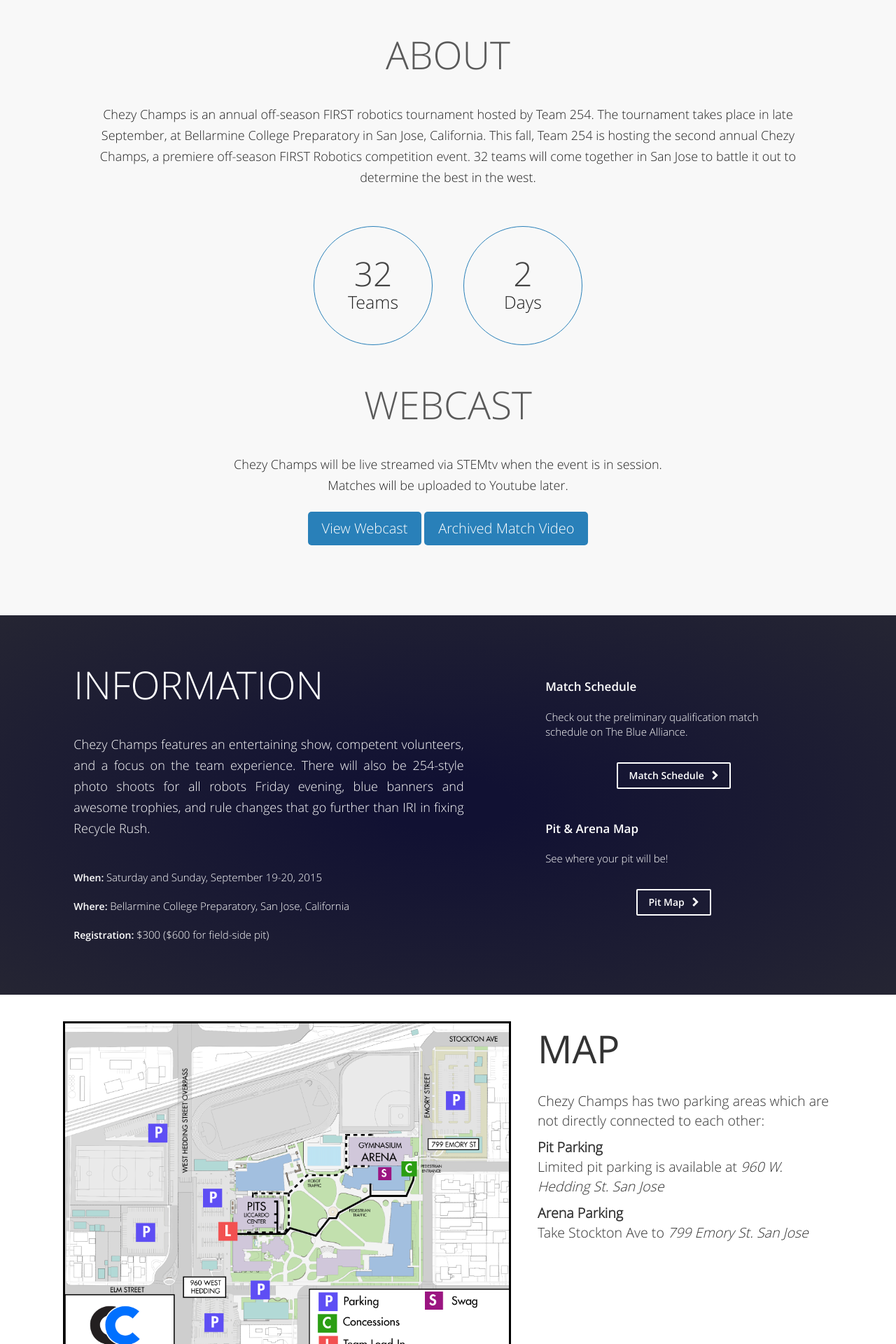
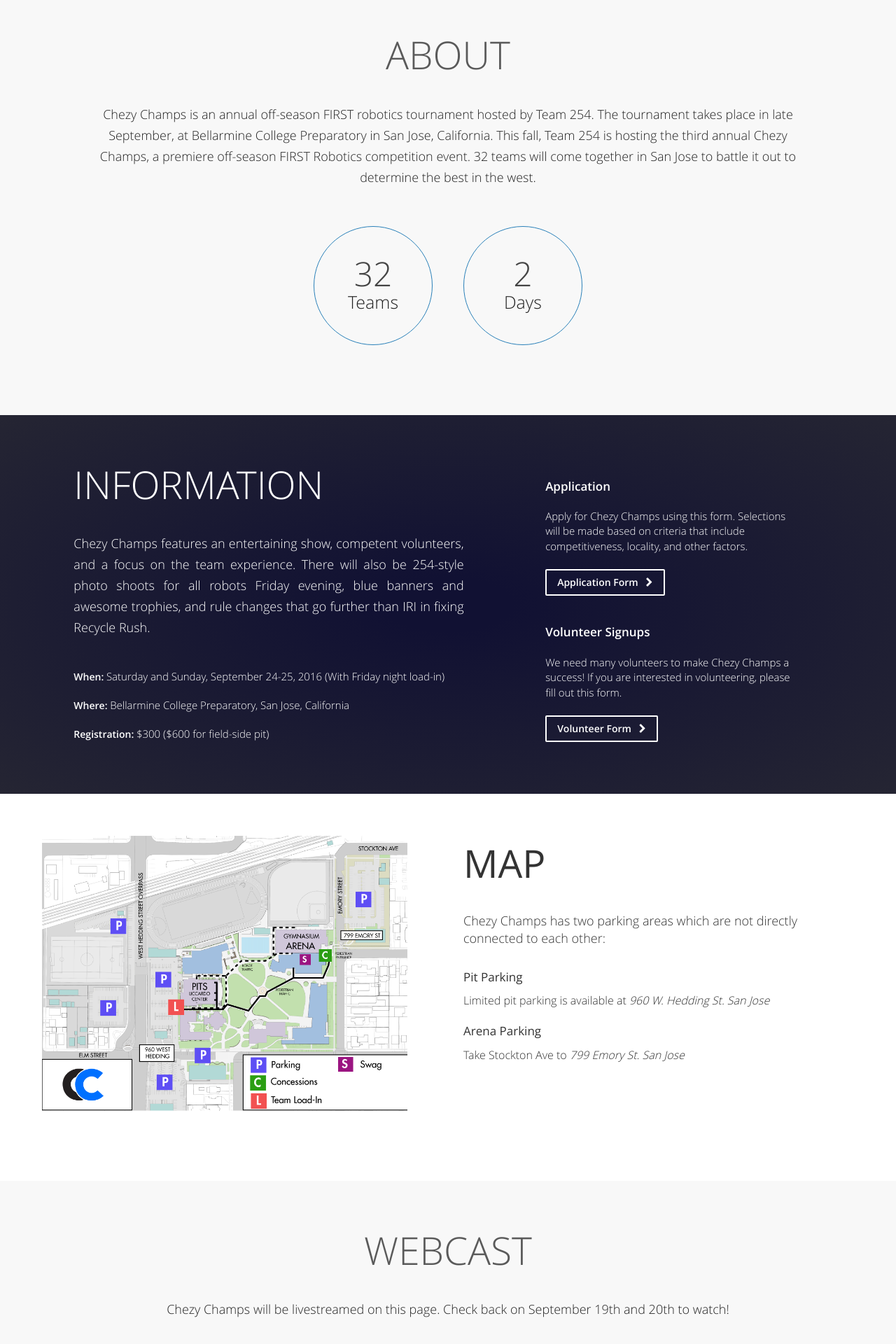
Before and after one commit to Team254/chezy-champs-website, a PHP site: page / in a window 1280 px wide. Shown: the part 601-2521 px from the top of the page at 70% size. Run offline with PHP 8.4, Linux system fonts and the light colour scheme; some libraries are stand-ins or nearby versions.

Commit message:
updated for 2016

```diff
--- a/files/home.css
+++ b/files/home.css
@@ -61,7 +61,7 @@
 }
 
 .header-img {
-	background-image: url(//media.team254.com/web/chezy-champs/header.jpg);
+	background-image: url(https://media.team254.com/web/chezy-champs/header.jpg);
 	background-size: cover;
   	-webkit-filter: blur(5px) brightness(70%);
     filter: blur(5px) brightness(70%);
@@ -94,9 +94,9 @@
 }
 
 .header-blurb {
-	margin-top: -185px;
+	margin-top: -180px;
     color: #fff;
-    font-size: 22px;
+    font-size: 28px;
     width: 100%;
     text-align: center;
     position: absolute;
@@ -140,7 +140,7 @@
 	width: 100%;
 	display: block;
 	margin-top: 2%;
-	text-align: center;
+	text-align: left;
 }
 
 .button {
@@ -263,17 +263,35 @@
 	font-weight: 300;
 }
 
+.map {
+	background-color: #fff;
+	width: 100%;
+	padding: 60px;
+	padding-bottom: 100px;
+}
+
 .map img {
-	border: 3px solid black;
-	margin: 3% 0 3% 7%;
-	width: 50%;
+	width: 45%;
 }
+
+.link-text.black {
+	color: #333;
+	font-size: 16px;
+	padding-top: 10px
+}
+
+.link-header.black {
+	font-weight: normal;
+	color: #333;
+}
+
+
 .map-blurb {
-	width: 33%;
+	width: 55%;
+	padding: 0 0 0 80px;
 	float: right;
-	margin: 3% 7% 3% 0;
 	font-family: 'Open Sans Light', sans-serif;
-	font-size: 1.4em;
+	font-size: 18px;
 }
 .map-header {
     font-size: 55px;
@@ -281,7 +299,7 @@
 	font-family: 'Open Sans', sans-serif;
 	font-weight: 300;
 	text-align: left;
-	margin-bottom: 5%;
+	padding-bottom: 30px;
 }
 
 .button-inverted {
@@ -298,7 +316,7 @@
 	border-style: solid;
 	border-color: #fff;
 	border-width: 2px;
-	margin: 25px 0;
+	margin: 15px 0 20px 0;
 	transition: background-color 0.25s, color 0.25s;
 }
 
@@ -327,6 +345,10 @@
 	width: 100%;
 	padding: 60px;
 	padding-bottom: 100px;
+}
+
+.white {
+	background-color: #fff;
 }
 
 .webcast-header {
@@ -551,7 +573,7 @@ a:focus, a:hover {
 	width: 104%;
 	margin-left: -2%;
 	margin-top: -5px;
-	background-image: url(//media.team254.com/web/chezy-champs/sponsors.jpg);
+	background-image: url(https://media.team254.com/web/chezy-champs/sponsors.jpg);
 	background-size: 110% auto;
 	height: 500px;
 	background-position: 0 -120px;
@@ -593,7 +615,7 @@ a:focus, a:hover {
 	overflow: hidden;
 	margin-left: 0%;
 	height: 300px;
-	border-bottom: 3px solid #bbb;
+	/*border-bottom: 3px solid #bbb;*/
 }
 
 .sponsor-row.shorter {
--- a/index.html
+++ b/index.html
@@ -3,7 +3,7 @@
 <html lang="en">
 <head>
 	<title>Chezy Champs</title>
-	<link href='//fonts.googleapis.com/css?family=Open+Sans:600,500,400,300' rel='stylesheet' type='text/css'>
+	<link href='https://fonts.googleapis.com/css?family=Open+Sans:600,500,400,300' rel='stylesheet' type='text/css'>
 	<link rel="stylesheet" href="https://maxcdn.bootstrapcdn.com/bootstrap/3.3.4/css/bootstrap.min.css">
 	<link rel="shortcut icon" href="files/favicon.ico" type="image/x-icon" />
 	<link rel="stylesheet" type="text/css" href="files/home.css">
@@ -93,6 +93,7 @@
 				$('#nav-sponsors').removeClass('active');
 				$('#nav-webcast').removeClass('active');
 				$('#nav-schedule').removeClass('active');
+				$('#nav-map').removeClass('active');
 			}
 
 			if(isScrolledIntoView(".about-text")) {
@@ -103,6 +104,7 @@
 				$('#nav-sponsors').removeClass('active');
 				$('#nav-webcast').removeClass('active');
 				$('#nav-schedule').removeClass('active');
+				$('#nav-map').removeClass('active');
 			}
 
 			if(isScrolledIntoView(".info-text")) {
@@ -113,6 +115,7 @@
 				$('#nav-sponsors').removeClass('active');
 				$('#nav-webcast').removeClass('active');
 				$('#nav-schedule').removeClass('active');
+				$('#nav-map').removeClass('active');
 			}
 
 			// if(isScrolledIntoView(".schedule-text")) {
@@ -123,6 +126,7 @@
 			// 	$('#nav-about').removeClass('active');
 			// 	$('#nav-sponsors').removeClass('active');
 			// 	$('#nav-webcast').removeClass('active');
+			//	$('#nav-map').removeClass('active');
 			// }
 
 			// if(isScrolledIntoView(".rules-header")) {
@@ -131,29 +135,43 @@
 			// 	$('#nav-home').removeClass('active');
 			// 	$('#nav-about').removeClass('active');
 			// 	$('#nav-sponsors').removeClass('active');
+			//	$('#nav-map').removeClass('active');
 			// 	$('#nav-webcast').removeClass('active');
 			// 	$('#nav-schedule').removeClass('active');
 			// }
 
-			if(isScrolledIntoView(".sponsor-text")) {
+			// if(isScrolledIntoView(".sponsor-text")) {
+			// 	$('#nav-rules').removeClass('active');
+			// 	$('#nav-sponsors').addClass('active');
+			// 	$('#nav-home').removeClass('active');
+			// 	$('#nav-info').removeClass('active');
+			// 	$('#nav-about').removeClass('active');
+			// 	$('#nav-webcast').removeClass('active');
+			//	$('#nav-map').removeClass('active');
+			// 	$('#nav-schedule').removeClass('active');
+			// }
+
+			if(isScrolledIntoView(".map-text")) {
 				$('#nav-rules').removeClass('active');
-				$('#nav-sponsors').addClass('active');
+				$('#nav-sponsors').removeClass('active');
 				$('#nav-home').removeClass('active');
 				$('#nav-info').removeClass('active');
 				$('#nav-about').removeClass('active');
 				$('#nav-webcast').removeClass('active');
 				$('#nav-schedule').removeClass('active');
+				$('#nav-map').addClass('active');
 			}
 
-			// if(isScrolledIntoView(".webcast-text")) {
-			// 	$('#nav-rules').removeClass('active');
-			// 	$('#nav-sponsors').removeClass('active');
-			// 	$('#nav-home').removeClass('active');
-			// 	$('#nav-info').removeClass('active');
-			// 	$('#nav-about').removeClass('active');
-			// 	$('#nav-webcast').addClass('active');
-			// 	$('#nav-schedule').removeClass('active');
-			// }
+			if(isScrolledIntoView(".webcast-text")) {
+				$('#nav-rules').removeClass('active');
+				$('#nav-sponsors').removeClass('active');
+				$('#nav-home').removeClass('active');
+				$('#nav-info').removeClass('active');
+				$('#nav-about').removeClass('active');
+				$('#nav-webcast').addClass('active');
+				$('#nav-map').removeClass('active');
+				$('#nav-schedule').removeClass('active');
+			}
 
 			if(window.mobileAndTabletcheck) {
 
@@ -192,7 +210,7 @@
 		        <span class="icon-bar"></span>
 		      </button>
 		      <a class="navbar-brand" href="#">
-		        <img src="//media.team254.com/web/chezy-champs/chezy-logo.svg" height="60px">
+		        <img src="https://media.team254.com/web/chezy-champs/chezy-logo.svg" height="60px">
 		      </a>
 		    </div>
 
@@ -202,10 +220,11 @@
 		      	<li id="nav-home"><a href="#home">HOME</a></li>
 		        <li id="nav-about"><a href="#about">ABOUT</a></li>
 		        <li id="nav-info"><a href="#info">INFORMATION</a></li>
+		        <li id="nav-map"><a href="#map">MAP</a></li>
 		        <!-- <li id="nav-schedule"><a href="#schedule">SCHEDULE</a></li> -->
 		        <!-- <li id="nav-rules"><a href="#rules">RULE CHANGES</a></li> -->
-		        <li id="nav-sponsors"><a href="#sponsors">SPONSORS</a></li>
-		        <!--<li id="nav-sponsors"><a href="https://www.thebluealliance.com/gameday#layout=0&view_0=2015cc-1" target="_blank">WEBCAST &nbsp; <i class="fa fa-external-link"></i></a></li>-->
+		        <!-- <li id="nav-sponsors"><a href="#sponsors">SPONSORS</a></li> -->
+		        <li id="nav-webcast"><a href="#webcast">WEBCAST</a></li>
 		      </ul>
 		    </div><!-- /.navbar-collapse -->
 		  </div><!-- /.container-fluid -->
@@ -227,7 +246,7 @@
 		<div class="about">
 			<div class="about-header">ABOUT</div>
 			<div class="about-text">
-				Chezy Champs is an annual off-season FIRST robotics tournament hosted by Team 254. The tournament takes place in late September, at Bellarmine College Preparatory in San Jose, California.  This fall, Team 254 is hosting the second annual Chezy Champs, a premiere off-season FIRST Robotics competition event. 32 teams will come together in San Jose to battle it out to determine the best in the west.
+				Chezy Champs is an annual off-season FIRST robotics tournament hosted by Team 254. The tournament takes place in late September, at Bellarmine College Preparatory in San Jose, California.  This fall, Team 254 is hosting the third annual Chezy Champs, a premiere off-season FIRST Robotics competition event. 32 teams will come together in San Jose to battle it out to determine the best in the west.
 			</div>
 			<!-- <div class="social-container" style="padding-top: 40px;">
 				<img src="files/swoosh.png" width="200px;">
@@ -235,14 +254,6 @@
 			<div class="badge-container">
 				<div class="badge-icon"><p class="number">32</p><p class="text">Teams</p></div>
 				<div class="badge-icon"><p class="number">2</p><p class="text">Days</p></div>
-			</div>
-			<div class="about-header webcast-type">WEBCAST</div>
-			<div class="about-text">
-				Chezy Champs will be live streamed via STEMtv when the event is in session. <br />Matches will be uploaded to Youtube later.
-			</div>
-			<div class="button-container">
-				<a href="https://www.thebluealliance.com/gameday#layout=0&view_0=2015cc-1" target=_blank><div class="button">View Webcast</div></a>
-				<a href="https://www.youtube.com/channel/UCKqzB6PVkWvtrGUWl0nv4gQ" target=_blank><div class="button" target=_blank>Archived Match Video</div></a>
 			</div>
 		</div>
 
@@ -252,7 +263,7 @@
 				<div class="info-header">INFORMATION</div>
 				<div class="info-text">
 					Chezy Champs features an entertaining show, competent volunteers, and a focus on the team experience.  There will also be 254-style photo shoots for all robots Friday evening, blue banners and awesome trophies, and rule changes that go further than IRI in fixing Recycle Rush.
-					<p class="thin-text" style="padding-top: 40px;"><span class="bold-text">When: </span>Saturday and Sunday, September 19-20, 2015</p>
+					<p class="thin-text" style="padding-top: 40px;"><span class="bold-text">When: </span>Saturday and Sunday, September 24-25, 2016 (With Friday night load-in)</p>
 					<p class="thin-text"><span class="bold-text">Where: </span>Bellarmine College Preparatory, San Jose, California</p>
 					<p class="thin-text"><span class="bold-text">Registration: </span>$300 ($600 for field-side pit)</p>
 					<!-- <p class="thin-text"><span class="bold-text">Capacity: </span>38 teams</p> -->
@@ -261,24 +272,24 @@
 			</div>
 			<div class="link-container">
 				<div class="link" style="border-bottom-style:none">
-					<div class="link-header">Match Schedule</div>
-					<div class="link-text">Check out the preliminary qualification match schedule on The Blue Alliance.</div>
-					<a href="https://www.thebluealliance.com/event/2015cc">
+					<div class="link-header">Application</div>
+					<div class="link-text">Apply for Chezy Champs using this form.  Selections will be made based on criteria that include competitiveness, locality, and other factors.</div>
+					<a href="https://docs.google.com/forms/d/183FspHWlWEZtF8WEjaWPsciKbEDlq-BO4YQ2YOFEz0o/viewform">
 						<div class="button-container">
 							<div class="button-inverted">
-								Match Schedule &nbsp;
+								Application Form &nbsp;
 								<i class="fa fa-chevron-right"></i>
 							</div>
 						</div>
 					</a>
 				</div>
 				<div class="link" style="border-bottom-style:none">
-					<div class="link-header">Pit &amp; Arena Map</div>
-					<div class="link-text">See where your pit will be!</div>
-					<a href="files/pit_map.pdf" target="_blank">
+					<div class="link-header">Volunteer Signups</div>
+					<div class="link-text">We need many volunteers to make Chezy Champs a success! If you are interested in volunteering, please fill out this form.</div>
+					<a href="https://docs.google.com/forms/d/1EjMUl-NfPnxntEaLV7Zr5T8qUBxAlQj09cvFXSCEqBM/viewform">
 						<div class="button-container">
 							<div class="button-inverted">
-								Pit Map &nbsp;
+								Volunteer Form &nbsp;
 								<i class="fa fa-chevron-right"></i>
 							</div>
 						</div>
@@ -287,17 +298,20 @@
 			</div>
 		</div>
 
+		<div class="placeholder" id="map"></div>
 		<div class="map">
 			<a href="files/CampusMap3.pdf" target=_blank><img src="files/CampusMap3.png"></a>
 			<div class="map-blurb">
 				<div class="map-header">MAP</div>
-				<p>Chezy Champs has two parking areas which are not directly connected to each other:</p>
-				<p><b>Pit Parking</b><br />Limited pit parking is available at <em>960 W. Hedding St. San Jose</em></p>
-				<p><b>Arena Parking</b><br />Take Stockton Ave to <em>799 Emory St. San Jose</em></p>
+				<p class="map-text">Chezy Champs has two parking areas which are not directly connected to each other:</p>
+				<div class="link-header black">Pit Parking</div>
+				<div class="link-text black">Limited pit parking is available at <em>960 W. Hedding St. San Jose</em></div>
+				<div class="link-header black">Arena Parking</div>
+				<div class="link-text black">Take Stockton Ave to <em>799 Emory St. San Jose</em></div>
 			</div>
 		</div>
 
-		<div class="placeholder" id="schedule"></div>
+		<!-- <div class="placeholder" id="schedule"></div>
 		<div class="schedule-container">
 			<div class="schedule">
 				<div class="schedule-header">SCHEDULE</div>
@@ -391,15 +405,14 @@
 					</tr>
 				</table>
 			</div>
-		</div>
+		</div> -->
 
-		<div class="placeholder" id="rules"></div>
+		<!-- <div class="placeholder" id="rules"></div>
 		<div class="webcast">
 			<div class="rules-header">RULES</div>
-			<!-- <iframe name="stack" src="http://www.twitch.tv/gamesense/embed" frameborder="0" scrolling="no" height="500" width="100%"></iframe> -->
 			<div class="rule-container">
 				<div class="deadlift">
-					<img src="//media.team254.com/web/chezy-champs/Deadlift1.png">
+					<img src="https://media.team254.com/web/chezy-champs/Deadlift1.png">
 					<p>
 						Chezy Champs will feature 13 rule changes that go farther than IRI in fixing Recycle Rush.
 					</p>
@@ -431,166 +444,12 @@
 
 			</div>
 
-			<!-- <div id="myCarousel" class="carousel slide" data-ride="carousel">
+		</div> -->
 
-			  <ol class="carousel-indicators">
-			    <li data-target="#myCarousel" data-slide-to="0" class="active"></li>
-			    <li data-target="#myCarousel" data-slide-to="1"></li>
-			    <li data-target="#myCarousel" data-slide-to="2"></li>
-			    <li data-target="#myCarousel" data-slide-to="3"></li>
-			    <li data-target="#myCarousel" data-slide-to="4"></li>
-			  </ol>
-
-			  <div class="carousel-inner" role="listbox">
-			    <div class="item active">
-			      <img src="files/carousel1.jpg" alt="Chania">
-			    </div>
-
-			    <div class="item">
-			      <img src="files/carousel2.jpg" alt="Chania">
-			    </div>
-
-			    <div class="item">
-			      <img src="files/carousel3.jpg" alt="Flower">
-			    </div>
-
-			    <div class="item">
-			      <img src="files/carousel4.jpg" alt="Flower">
-			    </div>
-
-			    <div class="item">
-			      <img src="files/carousel5.jpg" alt="Flower">
-			    </div>
-
-			  </div>
-
-			  <div class="left carousel-control" href="#myCarousel" role="button" data-slide="prev">
-			    <img src="files/left.png" style="vertical-align: middle;">
-			    <span class="sr-only">Previous</span>
-			  </div>
-			  <div class="right carousel-control" href="#myCarousel" role="button" data-slide="next">
-			    <img src="files/right.png" style="vertical-align: middle;">
-			    <span class="sr-only">Next</span>
-			  </div>
-			</div> -->
-
-		</div>
-
-		<div class="placeholder" id="sponsors"></div>
-		<div class="sponsor-container">
-			<div class="sponsor-img-container">
-				<div class="sponsor-img"></div>
-			</div>
-
-			<div class="sponsor-header">SPONSORS</div>
-			<div class="sponsor-text" style="display:inline-block!important"><i>The Chezy Champs planning committee would like to sincerely thank all of the following sponsors for making this event possible.</i></div>
-
-			<div class="sponsor-row">
-				<div class="sponsor-column for-sponsor-picture">
-					<img src="files/sponsors/vexpro.png" width="80%">
-				</div>
-				<div class="sponsor-column">
-					<p class="sponsor-title">VEX PRO</p>
-					<p class="sponsor-blurb">VEX Pro produces battle-tested robotics components to allow any team to compete with the pros. VEX Pro has generously provided sponsorship for Chezy Champs since its inaugural year. Without them, this event would not be possible.</p>
-					<div class="social-container">
-						<a class="button" href="http://www.vexpro.com">
-							VISIT SITE &nbsp;
-							<i class="fa fa-angle-right" ></i>
-						</a>
-					</div>
-				</div>
-			</div>
-
-			<div class="sponsor-row">
-				<div class="sponsor-column">
-					<a href="http://robotics.nasa.gov" target="_blank">
-						<div class="sponsor-logos">
-							<img src="files/sponsors/nasa.png" width="70%">
-						</div>
-					</a>
-				</div>
-				<div class="sponsor-column">
-					<a href="http://stemtv.io/" target="_blank">
-						<div class="sponsor-logos">
-							<img src="files/sponsors/stemtv.png" style="padding-top: 10%" width="110%">
-						</div>
-					</a>
-				</div>
-			</div>
-
-			<div class="sponsor-row shorter">
-				<div class="sponsor-column">
-					<a href="http://robotics.nasa.gov" target="_blank">
-						<div class="sponsor-logos">
-							<img src="files/sponsors/4d.png" width="100%">
-						</div>
-					</a>
-				</div>
-				<div class="sponsor-column">
-					<a href="http://stemtv.io/" target="_blank">
-						<div class="sponsor-logos">
-							<img src="files/sponsors/qualcomm.png" width="100%">
-						</div>
-					</a>
-				</div>
-			</div>
-
-			<div class="sponsor-row shorter">
-				<div class="sponsor-column">
-					<p class="sponsor-title">The Magarelli Family</p>
-					<p class="sponsor-title">The Jiminez Family</p>
-				</div>
-				<div class="sponsor-column">
-					<p class="sponsor-title">World Metal Finishing</p>
-					<p class="sponsor-title"><a href="http://www.cisco.com" target=_blank>Cisco</a></p>
-				</div>
-			</div>
-
-			<!-- <div class="sponsor-row">
-				<div class="sponsor-column for-sponsor-picture">
-					<img src="http://www.infiniteunknown.net/wp-content/uploads/2010/02/bae-systems.jpg" width="100%">
-				</div>
-				<div class="sponsor-column">
-					<div class="sponsor-logos">
-						<img src="http://www.corporatewatch.org.uk/sites/default/files/BAE-logo.jpg" width="100%">
-					</div>
-					<p class="sponsor-title">SPONSOR TITLE</p>
-					<p class="sponsor-blurb">Lorem ipsum dolor sit amet, consectetur adipiscing elit. Duis laoreet varius mi, at ultrices sem condimentum in. Donec fermentum lorem sit amet nunc posuere, eu aliquet tortor interdum.</p>
-					<div class="social-container">
-						<div class="button-border">
-							VISIT SITE &nbsp;
-							<i class="fa fa-angle-right" ></i>
-						</div>
-					</div>
-				</div>
-			</div> -->
-
-			<!-- <div class="sponsor-row taller">
-				<div class="sponsor-column">
-					<div class="sponsor-logos">
-						<img src="http://www.socalgreenrealestateblog.com/wp-content/uploads/2015/03/NASA-logo.png" width="40%">
-					</div>
-					<p class="sponsor-title">SPONSOR TITLE</p>
-					<p class="sponsor-blurb">Lorem ipsum dolor sit amet, consectetur adipiscing elit. Duis laoreet varius mi, at ultrices sem condimentum in. Donec fermentum lorem sit amet nunc posuere, eu aliquet tortor interdum.</p>
-					<div class="social-container">
-						<div class="button-border">
-							VISIT SITE &nbsp;
-							<i class="fa fa-angle-right"></i>
-						</div>
-					</div>
-				</div>
-				<div class="sponsor-column for-sponsor-picture">
-					<img src="http://farm5.static.flickr.com/4131/5197443918_dfc0ec94b3_b.jpg" width="120%">
-				</div>
-			</div> -->
-
-		</div>
-
-
-		<!-- <div class="placeholder" id="webcast"></div>
+		<div class="placeholder" id="webcast"></div>
 		<div class="webcast">
 			<div class="webcast-header">WEBCAST</div>
-			<iframe name="stack" src="http://www.twitch.tv/gamesense/embed" frameborder="0" scrolling="no" height="500" width="100%"></iframe>
+			<!-- <iframe name="stack" src="http://www.twitch.tv/gamesense/embed" frameborder="0" scrolling="no" height="500" width="100%"></iframe> -->
 			<div class="webcast-text">
 				Chezy Champs will be livestreamed on this page.  Check back on September 19th and 20th to watch!
 			</div>
@@ -599,7 +458,7 @@
 
 			<script type="text/javascript">
 				// set the date we're counting down to
-				var target_date = new Date("Sep 19, 2015").getTime();
+				var target_date = new Date("Sep 24, 2016").getTime();
 
 				// variables for time units
 				var days, hours, minutes, seconds;
@@ -632,23 +491,77 @@
 
 
 			</script>
-		</div>  -->
+		</div>
+
+		<!-- <div class="placeholder" id="sponsors"></div>
+		<div class="sponsor-container">
+			<div class="sponsor-img-container">
+				<div class="sponsor-img"></div>
+			</div>
+
+			<div class="sponsor-header">SPONSORS</div>
+			<div class="sponsor-text" style="display:inline-block!important"><i>The Chezy Champs planning committee would like to sincerely thank all of the following sponsors for making this event possible.</i></div>
+
+
+
+			<div class="sponsor-row taller">
+				<div class="sponsor-column for-sponsor-picture">
+					<img src="http://www.infiniteunknown.net/wp-content/uploads/2010/02/bae-systems.jpg" width="100%">
+				</div>
+				<div class="sponsor-column">
+					<div class="sponsor-logos">
+						<img src="http://www.corporatewatch.org.uk/sites/default/files/BAE-logo.jpg" width="100%">
+					</div>
+					<p class="sponsor-title">SPONSOR TITLE</p>
+					<p class="sponsor-blurb">Lorem ipsum dolor sit amet, consectetur adipiscing elit. Duis laoreet varius mi, at ultrices sem condimentum in. Donec fermentum lorem sit amet nunc posuere, eu aliquet tortor interdum.</p>
+					<div class="social-container">
+						<div class="button-border">
+							VISIT SITE &nbsp;
+							<i class="fa fa-angle-right" ></i>
+						</div>
+					</div>
+				</div>
+			</div>
+
+			<div class="sponsor-row taller">
+				<div class="sponsor-column">
+					<div class="sponsor-logos">
+						<img src="http://www.socalgreenrealestateblog.com/wp-content/uploads/2015/03/NASA-logo.png" width="40%">
+					</div>
+					<p class="sponsor-title">SPONSOR TITLE</p>
+					<p class="sponsor-blurb">Lorem ipsum dolor sit amet, consectetur adipiscing elit. Duis laoreet varius mi, at ultrices sem condimentum in. Donec fermentum lorem sit amet nunc posuere, eu aliquet tortor interdum.</p>
+					<div class="social-container">
+						<div class="button-border">
+							VISIT SITE &nbsp;
+							<i class="fa fa-angle-right"></i>
+						</div>
+					</div>
+				</div>
+				<div class="sponsor-column for-sponsor-picture">
+					<img src="http://farm5.static.flickr.com/4131/5197443918_dfc0ec94b3_b.jpg" width="120%">
+				</div>
+			</div>
+
+		</div>
+ -->
+
+
 
 		<div class="footer">
 			<div class="social-container">
 				<a href="https://twitter.com/chezychamps">
 					<div class="social-btn">
-						<img class="twitter" src="//media.team254.com/web/chezy-champs/twitter.png" width="30px">
+						<img class="twitter" src="https://media.team254.com/web/chezy-champs/twitter.png" width="30px">
 					</div>
 				</a>
 				<a href="https://www.facebook.com/team254robotics">
 					<div class="social-btn" style="padding-top:11px">
-						<img class="facebook" src="//media.team254.com/web/chezy-champs/facebook.png" height="30px">
+						<img class="facebook" src="https://media.team254.com/web/chezy-champs/facebook.png" height="30px">
 					</div>
 				</a>
-				<a href="http://www.thebluealliance.com/event/2015cc">
+				<a href="http://www.thebluealliance.com/event/2016cc">
 					<div class="social-btn" style="padding-top:11px">
-						<img class="blue-alliance" src="//media.team254.com/web/chezy-champs/bluealliance.png" height="30px">
+						<img class="blue-alliance" src="https://media.team254.com/web/chezy-champs/bluealliance.png" height="30px">
 					</div>
 				</a>
 			</div>
```
